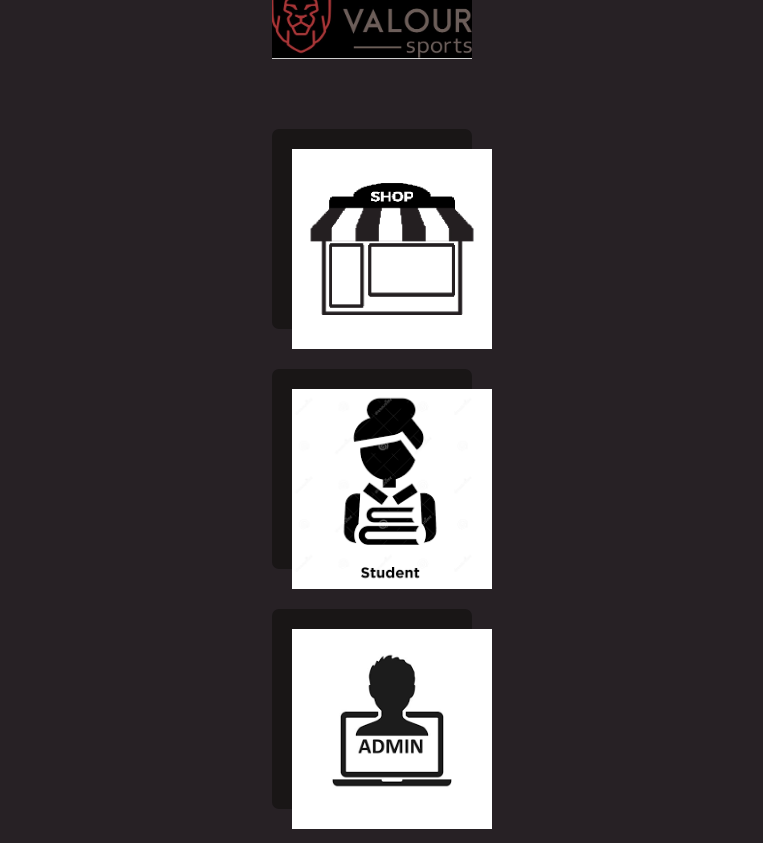
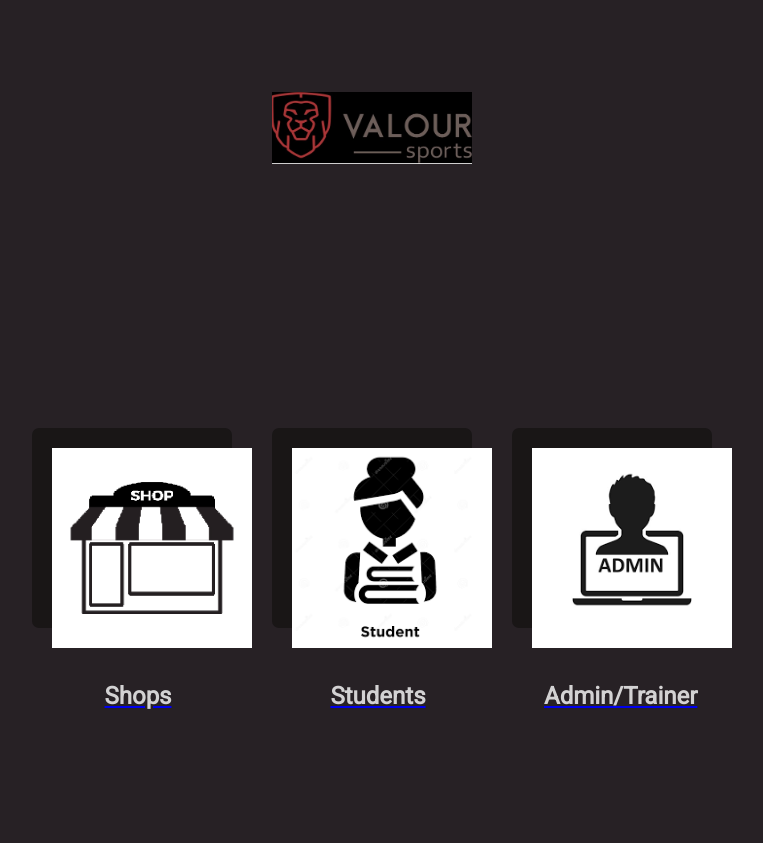
Before and after one commit to upadrastaharshavardhan/sportshub_update2, a plain HTML site: page index.html in a window 1280 px wide. Shown: the whole page, without its empty margins (268-1031 px from the left). After the commit the page ends 800 px from the top, so only its background shows below. Drawn offline with nearby package versions, Linux system fonts and the light colour scheme; a web font is replaced by a local one.

Commit message:
Update index.html

```diff
--- a/index.html
+++ b/index.html
@@ -31,15 +31,22 @@
 
     .container {
       display: flex;
-      flex-direction: column;
       justify-content: center;
       align-items: center;
-      height: 100vh;
+      height: 50vh;
+    }
+
+	  .container1 {
+      display: flex;
+      justify-content: center;
+      align-items: center;
+      height: 40vh;
     }
 
     .logo {
       width: 200px;
-      margin-bottom: 50px;
+      margin-bottom: 80px;
+
     }
 
     .box {
@@ -67,21 +74,27 @@
   </style>
 </head>
 <body>
+<div class="container1">
+<img class="logo" src="bg.jpg" alt="Logo">
+</div>
   <div class="container">
-    <img class="logo" src="bg.jpg" alt="Logo">
+
     <a href="https://valoursports.in/shop/">
       <div class="box">
         <img src="shop.png" alt="Shop" class="box-image">
+        <h2>Shops</h2>
       </div>
     </a>
     <a href="login.html">
       <div class="box">
         <img src="students.png" alt="Students" class="box-image">
+        <h2>Students</h2>
       </div>
     </a>
     <a href="admin.html">
       <div class="box">
         <img src="admin.png" alt="Admin or Trainer" class="box-image">
+        <h2>Admin/Trainer</h2>
       </div>
     </a>
   </div>
```
Lines whose indentation alone changed are shown as unchanged.
